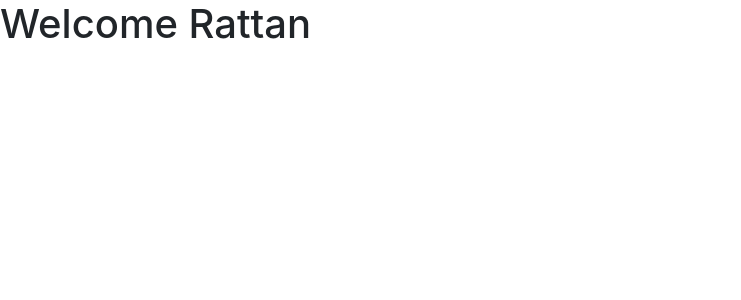
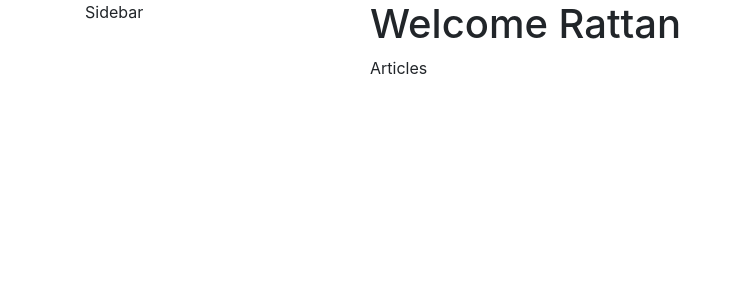
Before and after one commit to alexnas/re-plemebel, a React (Create React App) app: page / in a window 1280 px wide. Shown: the top 300 px of the page, without its empty margins (0-741 px from the left). Built offline with nearby package versions, Linux system fonts and the light colour scheme.

Commit message:
Create routes and main layout.

```diff
--- /dev/null
+++ b/src/containers/articles/articles.js
@@ -0,0 +1,16 @@
+import React from 'react';
+
+import MainLayout from '../mainLayout/mainLayout';
+
+const Articles = () => {
+  return (
+    <>
+      <MainLayout>
+        <h1>Welcome Rattan</h1>
+        <div>Articles</div>
+      </MainLayout>
+    </>
+  );
+};
+
+export default Articles;
--- /dev/null
+++ b/src/containers/mainLayout/mainLayout.js
@@ -0,0 +1,14 @@
+import React from 'react';
+
+const MainLayout = ({ children }) => {
+  return (
+    <div className='container'>
+      <div className='row'>
+        <div className='col-md-3'>Sidebar</div>
+        <div className='col-md-9'>{children}</div>
+      </div>
+    </div>
+  );
+};
+
+export default MainLayout;
--- a/src/index.js
+++ b/src/index.js
@@ -5,16 +5,14 @@ import { Provider } from 'react-redux';
 import { ConnectedRouter } from 'connected-react-router';
 
 import configureStore, { history } from './configureStore';
-import App from './App';
+import routes from './routes';
 
 const store = configureStore();
 
 ReactDOM.render(
   <React.StrictMode>
     <Provider store={store}>
-      <ConnectedRouter history={history}>
-        <App />
-      </ConnectedRouter>
+      <ConnectedRouter history={history}>{routes}</ConnectedRouter>
     </Provider>
   </React.StrictMode>,
   document.getElementById('root')
--- /dev/null
+++ b/src/routes.js
@@ -0,0 +1,10 @@
+import React from 'react';
+import { Switch, Route } from 'react-router-dom';
+
+import Articles from './containers/articles/articles';
+
+export default (
+  <Switch>
+    <Route exact path='/' component={Articles} />
+  </Switch>
+);
```
